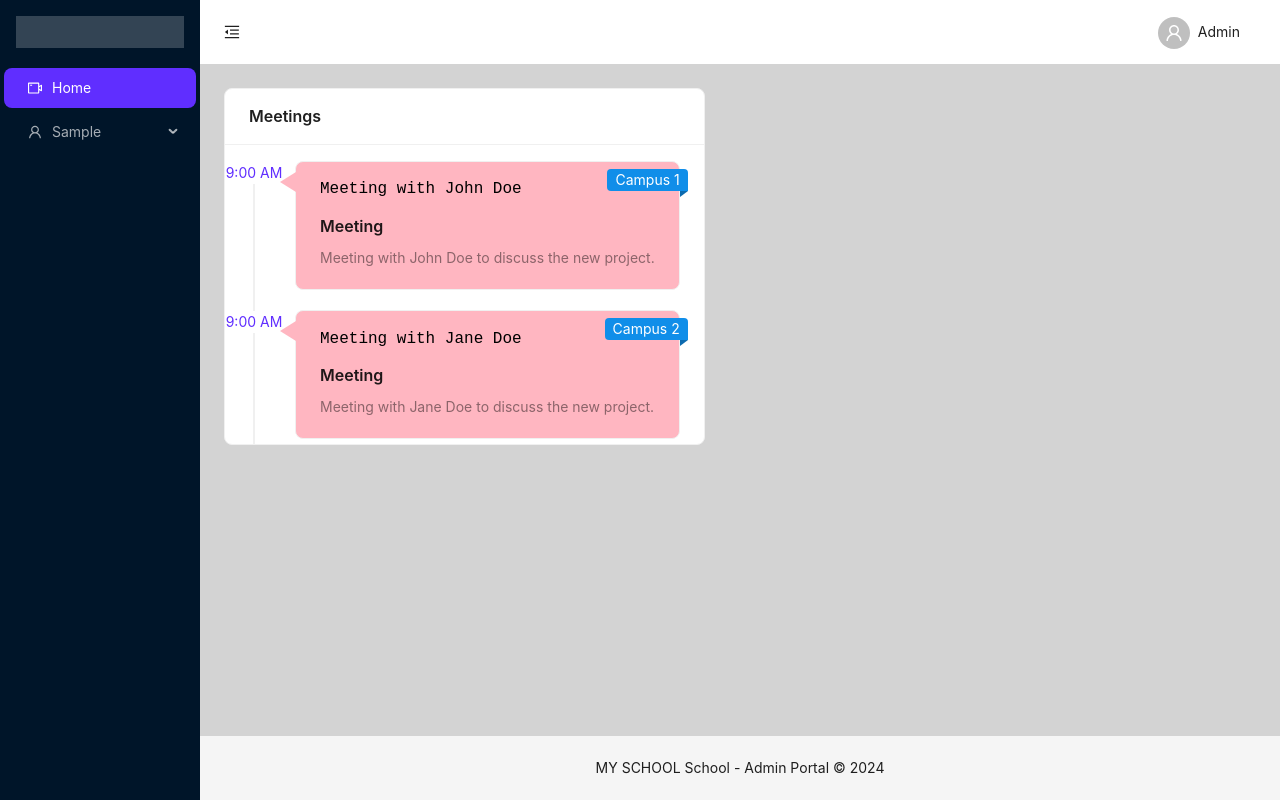
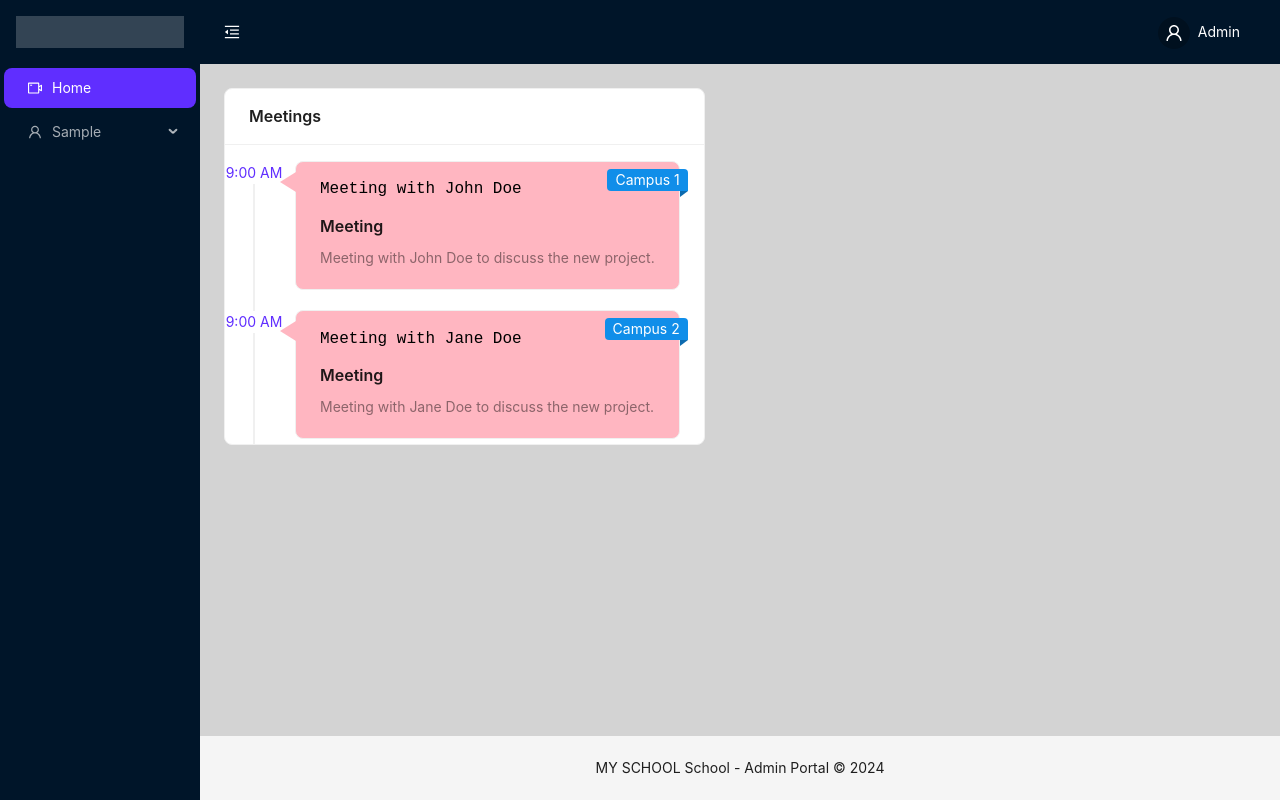
Before and after one commit to Translucent504/koolhub-admin-frontend, a React (Vite) app: page /sign-in in a window 1280 px wide. Both pictures are taken after a click on the button "sign in". Built offline with nearby package versions, Linux system fonts and the light colour scheme.

Commit message:
dark header

```diff
--- a/src/components/RootLayout.jsx
+++ b/src/components/RootLayout.jsx
@@ -83,7 +83,6 @@ function RootLayout() {
         >
           <Header
             style={{
-              background: "#fff",
               padding: 0,
             }}
           >
@@ -100,6 +99,7 @@ function RootLayout() {
                   fontSize: "16px",
                   width: 64,
                   height: 64,
+                  color: "white",
                 }}
               />
               <UserMenu />
@@ -148,12 +148,14 @@ function UserMenu() {
           {
             key: 1,
             icon: <AimOutlined />,
-            label: "Placeholder",
+            label: "Something",
+            disabled: true,
           },
           {
             key: 2,
             icon: <TruckOutlined />,
-            label: "Placeholder 2",
+            label: "Something 2",
+            disabled: true,
           },
           { type: "divider" },
           {
@@ -167,7 +169,11 @@ function UserMenu() {
       trigger={["click"]}
       arrow
     >
-      <Button type="ghost" icon={<Avatar icon={<UserOutlined />} />}>
+      <Button
+        style={{ color: "white" }}
+        type="text"
+        icon={<Avatar icon={<UserOutlined />} />}
+      >
         {user.name}
       </Button>
     </Dropdown>
```
